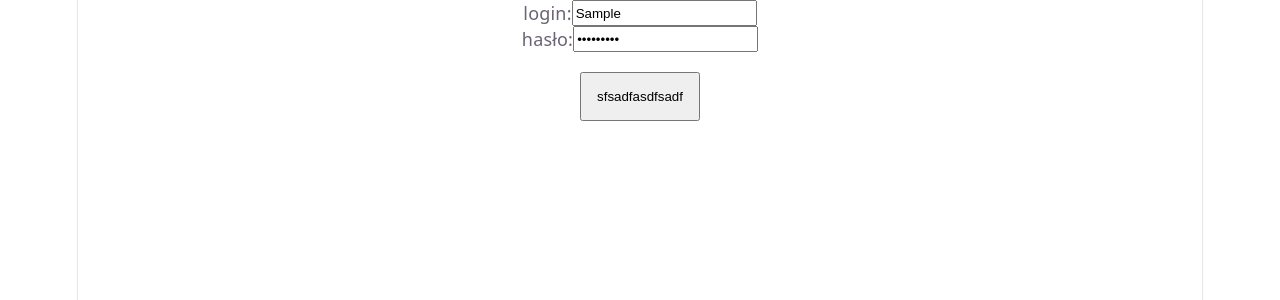
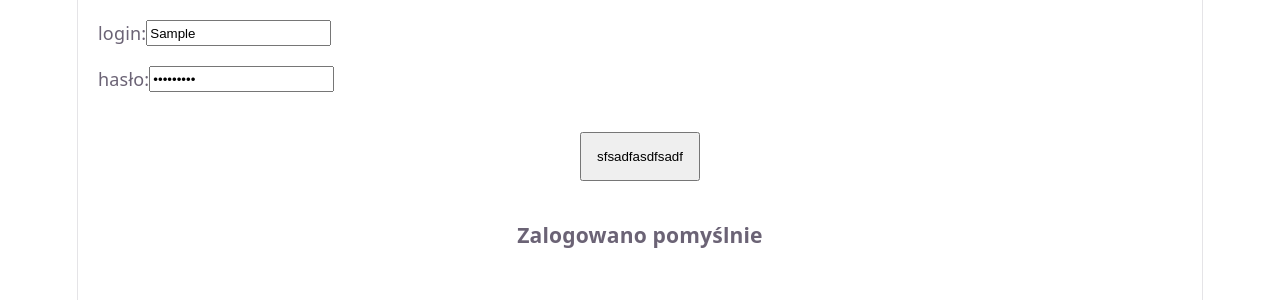
Before and after one commit to Jakl0/ZadaniaReact, a React (Vite) app: page / in a window 1280 px wide. Both pictures are taken after typing "Sample", "Sample123" into the empty fields and a click on the button "sfsadfasdfsadf". Shown: the top 300 px of the page. Built offline with nearby package versions, Linux system fonts and the light colour scheme.

Commit message:
dodanie zadan

```diff
--- a/src/App.css
+++ b/src/App.css
@@ -189,6 +189,7 @@
 .loginInput , .passwordInput{
   display: flex;
   flex-direction: row;
-  justify-content: center;
+  justify-content: left;
+  margin: 20px;
 
 }
--- a/src/assets/components/FormularzLogowania.jsx
+++ b/src/assets/components/FormularzLogowania.jsx
@@ -5,18 +5,27 @@ const FormularzLogowania = () => {
 
     const[input,setInput] = useState("");
     const[password,setPassword] = useState("");
-    const[blad,setBlad] = useState(0);
+    const[blad,setBlad] = useState({});
+    const [czyPoprawnie,setPoprawnie] = useState(false);
 
     function handleSubmit(e){
 
         e.preventDefault();
-        setBlad(0);
+        const nowebledy = {};
 
         if(input.trim() === ""){
-            setBlad(blad+1);
+            nowebledy.login = "login nie może być pusty";
         }
-        if(password.length < 6 || password.trim() === 0){
-            setBlad(blad+2);
+        if(password.length < 6 || password.trim() === ""){
+            nowebledy.password = "hasło musi mieć conajmniej 6 znaków";
+        }
+        setBlad(nowebledy);
+
+        if(Object.keys(nowebledy).length === 0){
+            setPoprawnie(true);
+        }
+        else{
+            setPoprawnie(false);
         }
 
     }
@@ -29,16 +38,18 @@ const FormularzLogowania = () => {
                 <div className='loginInput'>
                     <p>login: </p>
                     <input type="text" value={input} onChange={e => setInput(e.target.value)} />
-                    <p>{(blad === 1 || blad === 3)? "login nie może być pusty": ""}</p>
+                    {blad.login && <p>{blad.login}</p>}
                 </div>
                 <div className='passwordInput'>
                     <p>hasło: </p>
                     <input type="password" value={password} onChange={e => setPassword(e.target.value)} />
-                    <p>{(blad === 2 || blad === 3)? "hasło musi mieć conajmniej 6 znaków": ""}</p>
+                    {blad.password && <p>{blad.password}</p>}
+
                 </div>
+
                 <button type="submit">sfsadfasdfsadf</button>
             </form>
-
+            {czyPoprawnie && <h3>Zalogowano pomyślnie</h3>}
 
         </>
     );
```
